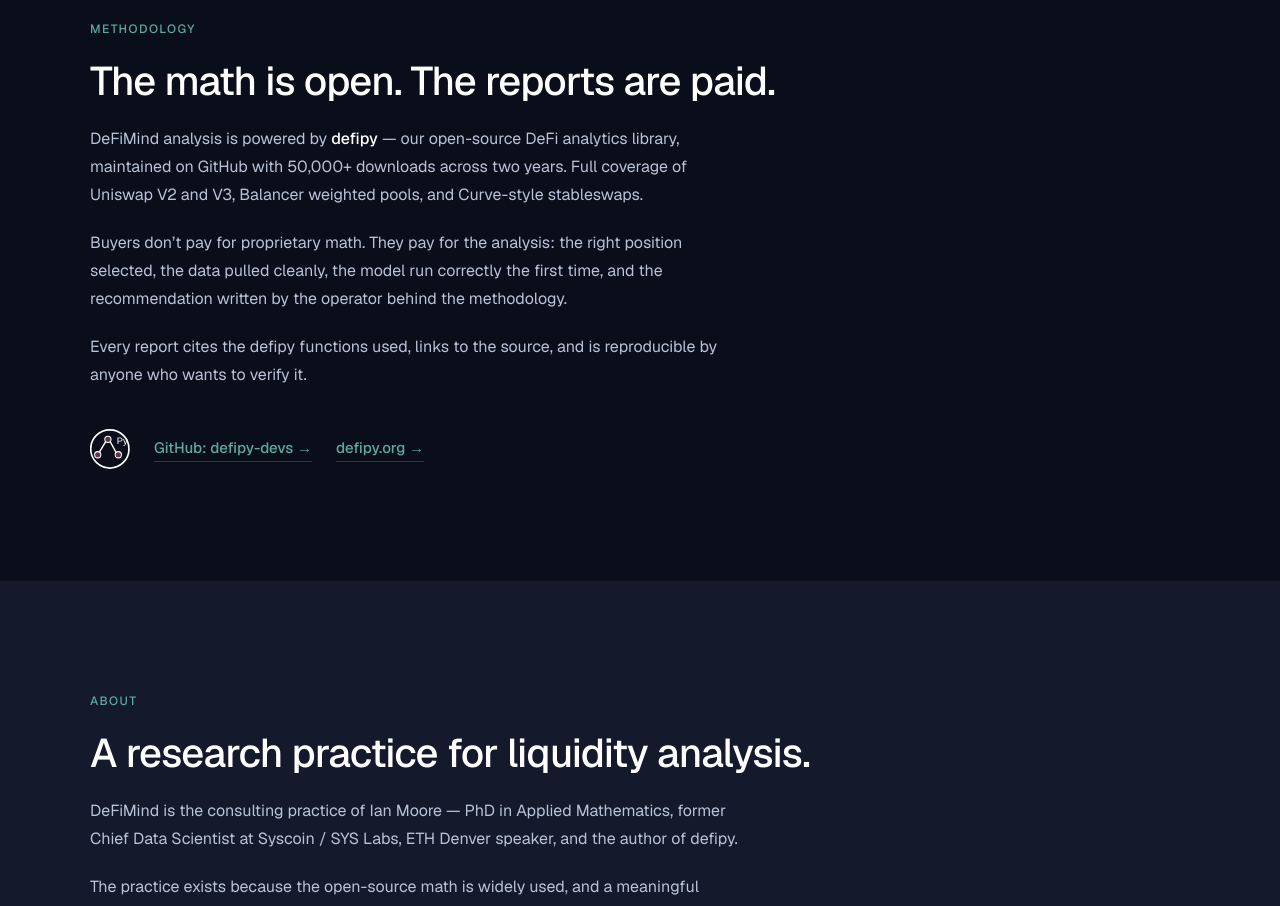
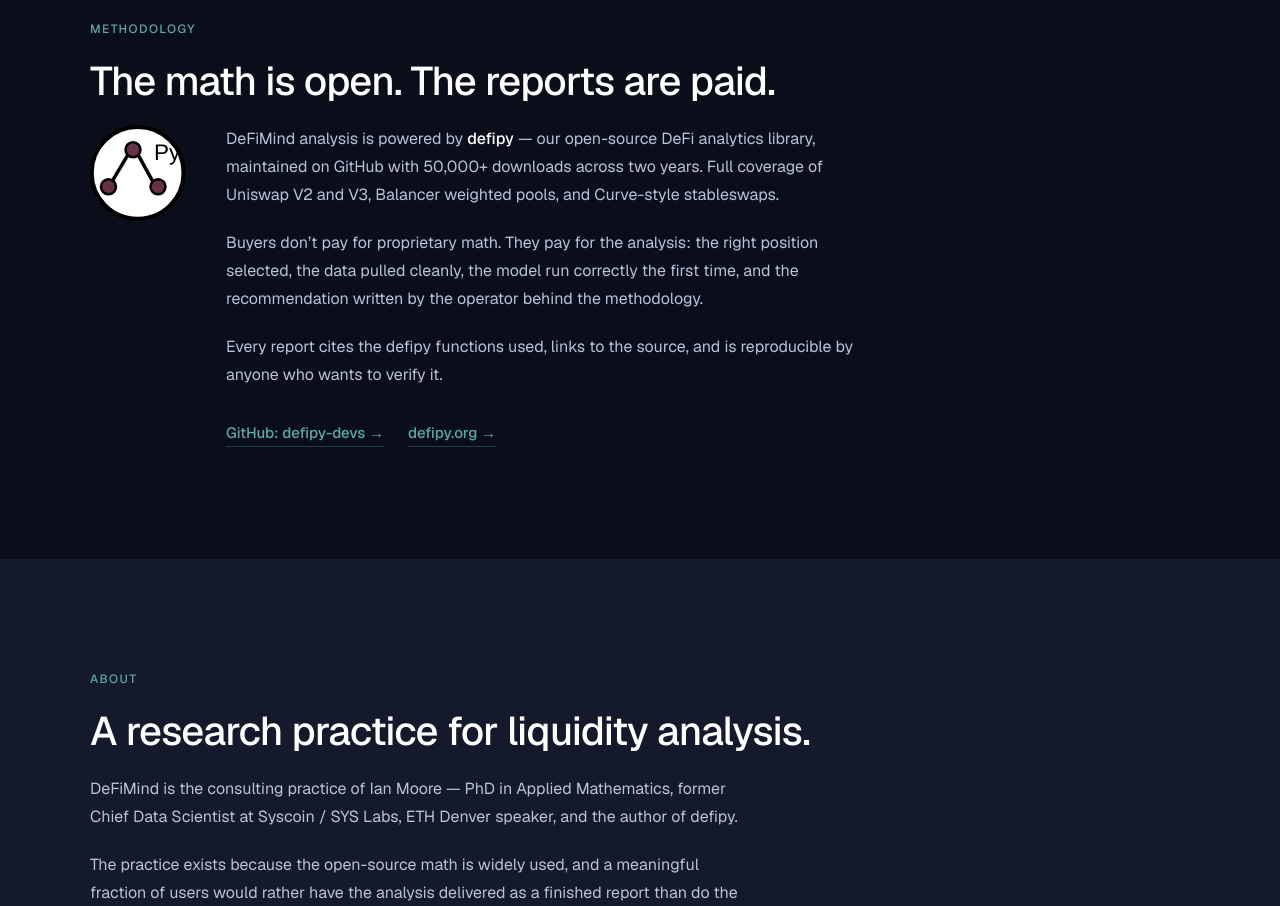
Before and after one commit to defimind-ai/defimind-ui, a Next.js app: page / in a window 1280 px wide. Shown: the part 1820-2726 px from the top of the page. Built offline with nearby package versions, Linux system fonts and the light colour scheme.

Commit message:
Move defipy mark to left of methodology body, white interior, larger size

```diff
--- a/src/components/Methodology.tsx
+++ b/src/components/Methodology.tsx
@@ -1,15 +1,15 @@
 import { SectionEyebrow, SectionTitle } from "./SectionPrimitives";
 
 // defipy mark — geometric reconstruction of the canonical defipy logo.
-// Composition: outer circle, three nodes (top + two bottom), two connecting
-// edges, and the "Py" wordmark inside the circle.
+// Composition: outer circle (white interior), three nodes (top + two bottom),
+// two connecting edges, and the "Py" wordmark inside the circle.
 // Geometry matches docs/defipy_logo.drawio.
 //
 // Color strategy:
-//   - Strokes (circle, edges) and "Py" text use currentColor → inherit from
-//     parent via Tailwind's text-* utility, so the mark adapts to any context.
-//   - Node fills use the defipy brand plum (#673147), which is part of the
-//     mark's identity rather than a themable element.
+//   - Circle interior is filled white — part of the brand identity (always
+//     reads as a white disc regardless of page background).
+//   - Strokes and "Py" text are black — high contrast against the white disc.
+//   - Node fills use the defipy brand plum (#673147).
 function DefipyMark({ className = "" }: { className?: string }) {
   return (
     <svg
@@ -18,13 +18,13 @@
       aria-hidden
       className={className}
     >
-      {/* Outer circle */}
+      {/* Outer circle with white interior */}
       <circle
         cx="95.25"
         cy="95.75"
         r="91.75"
-        fill="none"
-        stroke="currentColor"
+        fill="#FFFFFF"
+        stroke="#000000"
         strokeWidth="8"
       />
 
@@ -34,7 +34,7 @@
         y1="113.89"
         x2="75.39"
         y2="60.11"
-        stroke="currentColor"
+        stroke="#000000"
         strokeWidth="7"
         strokeLinecap="round"
       />
@@ -43,7 +43,7 @@
         y1="112.89"
         x2="96.61"
         y2="60.11"
-        stroke="currentColor"
+        stroke="#000000"
         strokeWidth="7"
         strokeLinecap="round"
       />
@@ -54,7 +54,7 @@
         cy="49.5"
         r="15"
         fill="#673147"
-        stroke="currentColor"
+        stroke="#000000"
         strokeWidth="5"
       />
       <circle
@@ -62,7 +62,7 @@
         cy="123.5"
         r="15"
         fill="#673147"
-        stroke="currentColor"
+        stroke="#000000"
         strokeWidth="5"
       />
       <circle
@@ -70,7 +70,7 @@
         cy="123.5"
         r="15"
         fill="#673147"
-        stroke="currentColor"
+        stroke="#000000"
         strokeWidth="5"
       />
 
@@ -81,7 +81,7 @@
         fontFamily="Helvetica, Arial, sans-serif"
         fontSize="45"
         fontWeight="400"
-        fill="currentColor"
+        fill="#000000"
       >
         Py
       </text>
@@ -96,30 +96,34 @@
         <SectionEyebrow>Methodology</SectionEyebrow>
         <SectionTitle>The math is open. The reports are paid.</SectionTitle>
 
+        <div className="flex flex-col gap-8 md:flex-row md:items-start md:gap-10">
+          <DefipyMark className="h-20 w-20 shrink-0 md:h-24 md:w-24" />
+
+          <div className="flex-1">
             <div className="max-w-[62ch] space-y-5 text-base leading-[1.75] text-[var(--color-text-secondary)]">
               <p>
                 DeFiMind analysis is powered by{" "}
                 <strong className="font-medium text-[var(--color-text-primary)]">
                   defipy
                 </strong>{" "}
-            &mdash; our open-source DeFi analytics library, maintained on GitHub
-            with 50,000+ downloads across two years. Full coverage of Uniswap V2
-            and V3, Balancer weighted pools, and Curve-style stableswaps.
+                &mdash; our open-source DeFi analytics library, maintained on
+                GitHub with 50,000+ downloads across two years. Full coverage of
+                Uniswap V2 and V3, Balancer weighted pools, and Curve-style
+                stableswaps.
               </p>
               <p>
                 Buyers don&rsquo;t pay for proprietary math. They pay for the
-            analysis: the right position selected, the data pulled cleanly, the
-            model run correctly the first time, and the recommendation written
-            by the operator behind the methodology.
+                analysis: the right position selected, the data pulled cleanly,
+                the model run correctly the first time, and the recommendation
+                written by the operator behind the methodology.
               </p>
               <p>
-            Every report cites the defipy functions used, links to the source,
-            and is reproducible by anyone who wants to verify it.
+                Every report cites the defipy functions used, links to the
+                source, and is reproducible by anyone who wants to verify it.
               </p>
             </div>
 
-        <div className="mt-10 flex flex-wrap items-center gap-6">
-          <DefipyMark className="h-10 w-10 shrink-0 text-[var(--color-text-primary)]" />
+            <div className="mt-8 flex flex-wrap gap-6">
               <a
                 href="https://github.com/defipy-devs"
                 target="_blank"
@@ -138,6 +142,8 @@
               </a>
             </div>
           </div>
+        </div>
+      </div>
     </section>
   );
 }
```
Lines whose indentation alone changed are shown as unchanged.
